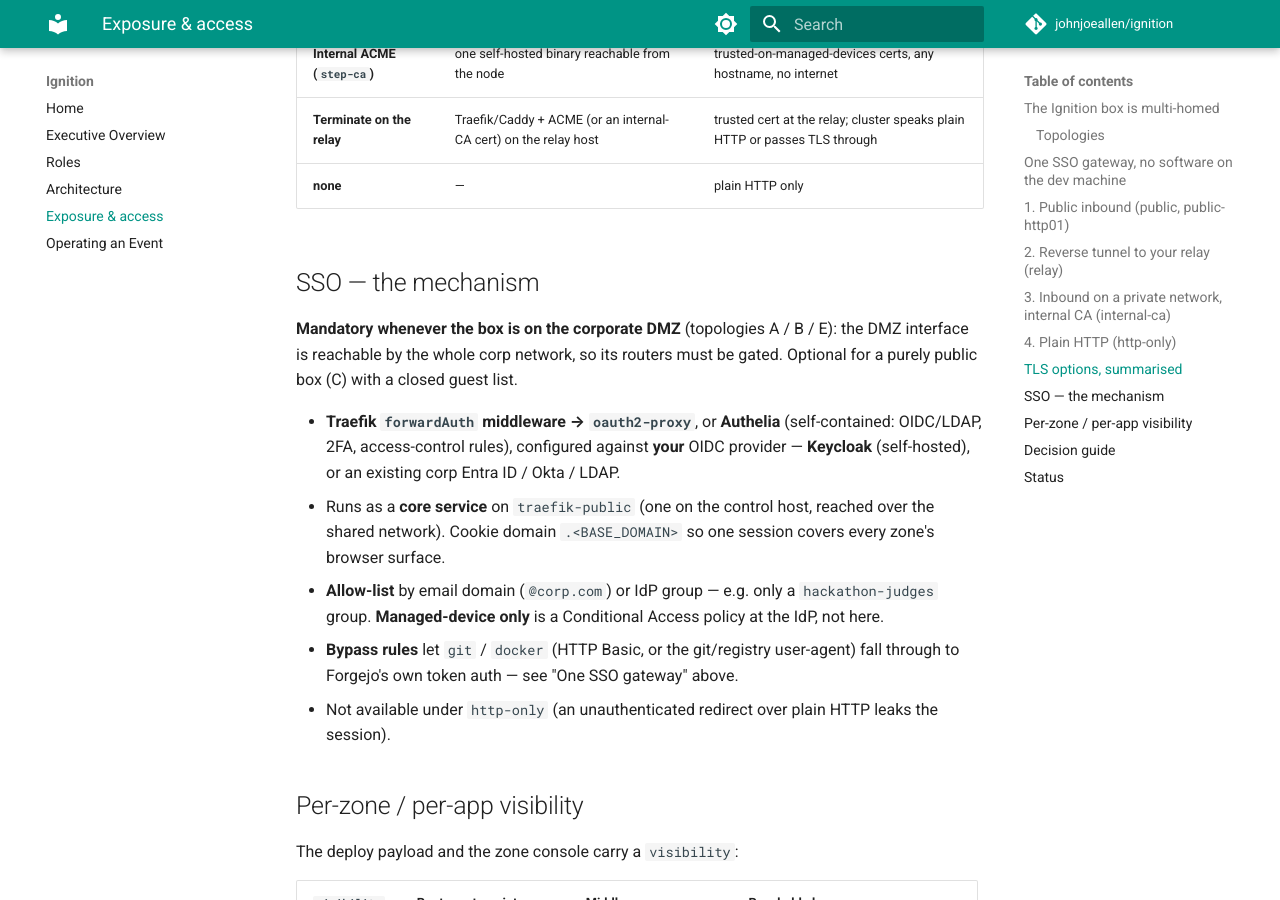
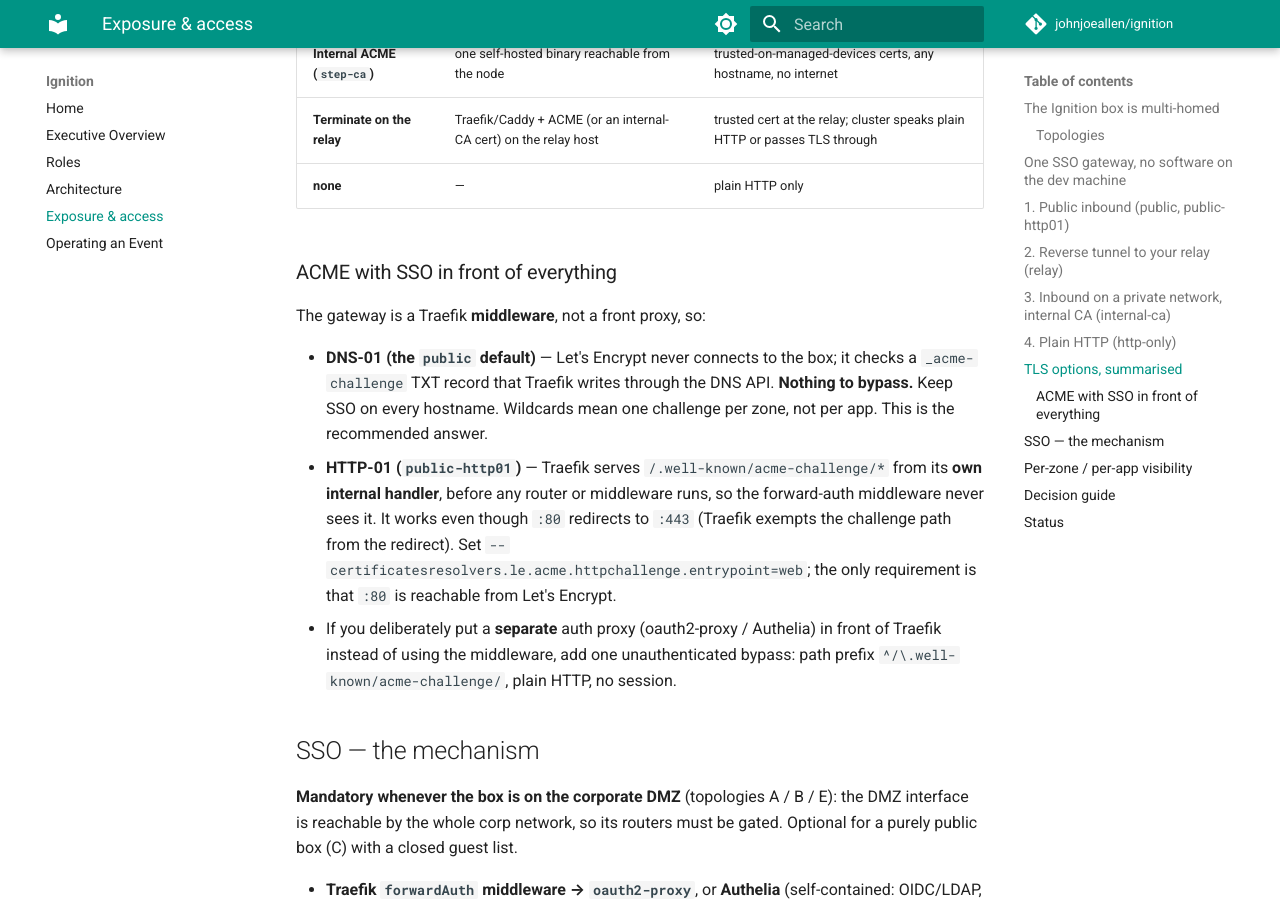
Before and after one commit to johnjoeallen/ignition, an MkDocs documentation site: the page built from docs/exposure.md, in a window 1280 px wide and 900 px high, scrolled down 5165 px. Built offline with MkDocs 1.6.1 and Material for MkDocs 9.7.7, drawn with Linux system fonts in a browser that asks for light colours; comment, search, counter and statistics services are not loaded.

Commit message:
Exposure: ACME with SSO in front of everything
The forward-auth gateway is a Traefik middleware, not a front proxy:
- DNS-01 (the public default): LE checks a TXT record, never connects to the
  box — nothing to bypass, keep SSO on every hostname.
- HTTP-01: Traefik serves /.well-known/acme-challenge from its own internal
  handler before any router/middleware, and exempts it from the :80->:443
  redirect — no bypass needed, just :80 reachable from LE.
- A separate front proxy (not the middleware) needs one unauthenticated bypass
  for ^/.well-known/acme-challenge/.

Co-Authored-By: Claude Sonnet 5 <noreply@anthropic.com>
Claude-Session: https://claude.ai/code/session_01GEgvkxp9vBPD5rwkWEt4vM

```diff
--- a/docs/exposure.md
+++ b/docs/exposure.md
@@ -188,6 +188,24 @@ network you control:
 | **Terminate on the relay** | Traefik/Caddy + ACME (or an internal-CA cert) on the relay host | trusted cert at the relay; cluster speaks plain HTTP or passes TLS through |
 | **none** | — | plain HTTP only |
 
+### ACME with SSO in front of everything
+
+The gateway is a Traefik **middleware**, not a front proxy, so:
+
+- **DNS-01 (the `public` default)** — Let's Encrypt never connects to the box;
+  it checks a `_acme-challenge` TXT record that Traefik writes through the DNS
+  API. **Nothing to bypass.** Keep SSO on every hostname. Wildcards mean one
+  challenge per zone, not per app. This is the recommended answer.
+- **HTTP-01 (`public-http01`)** — Traefik serves `/.well-known/acme-challenge/*`
+  from its **own internal handler**, before any router or middleware runs, so
+  the forward-auth middleware never sees it. It works even though `:80`
+  redirects to `:443` (Traefik exempts the challenge path from the redirect).
+  Set `--certificatesresolvers.le.acme.httpchallenge.entrypoint=web`; the only
+  requirement is that `:80` is reachable from Let's Encrypt.
+- If you deliberately put a **separate** auth proxy (oauth2-proxy / Authelia) in
+  front of Traefik instead of using the middleware, add one unauthenticated
+  bypass: path prefix `^/\.well-known/acme-challenge/`, plain HTTP, no session.
+
 ## SSO — the mechanism
 
 **Mandatory whenever the box is on the corporate DMZ** (topologies A / B / E):
```
